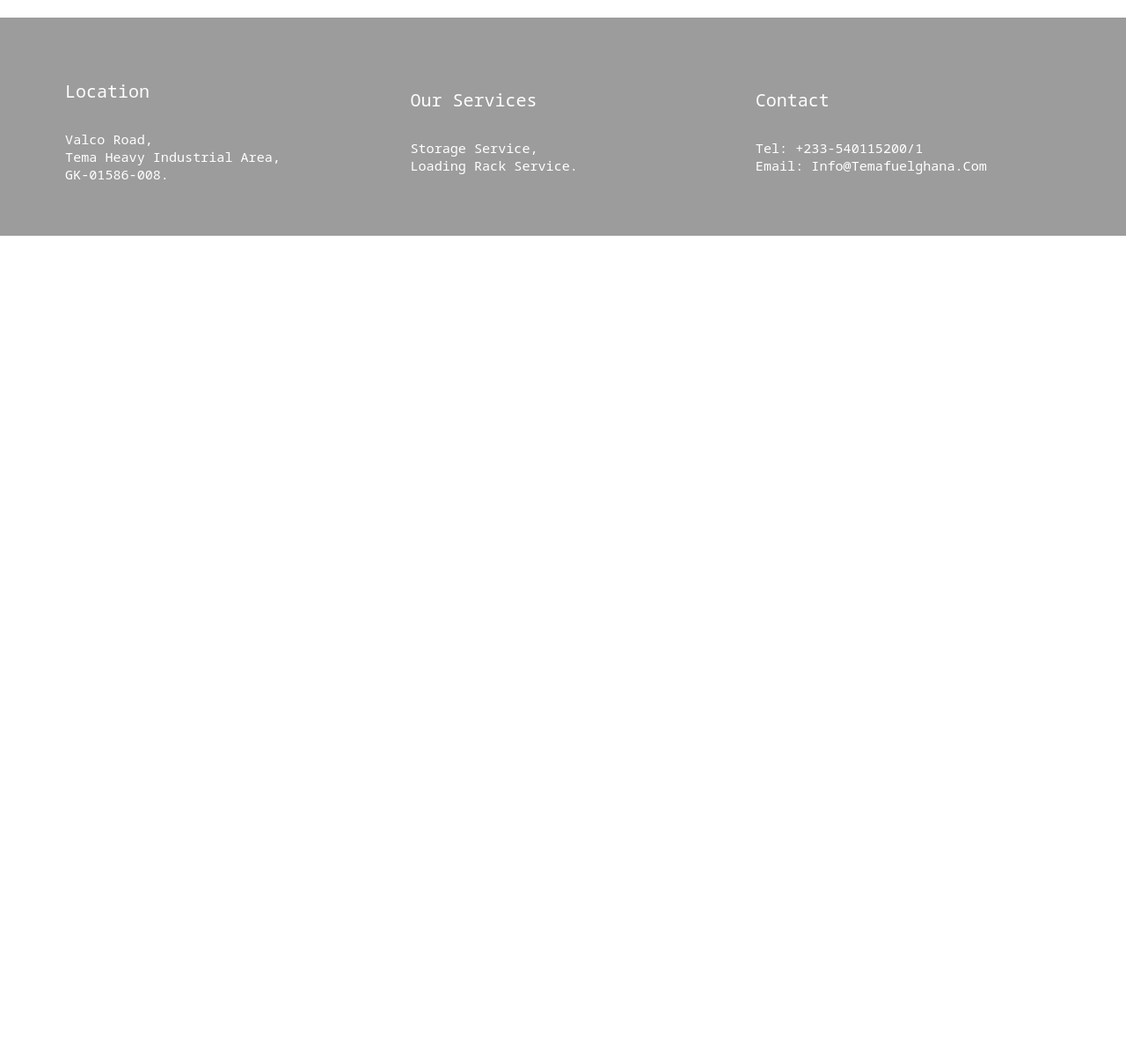
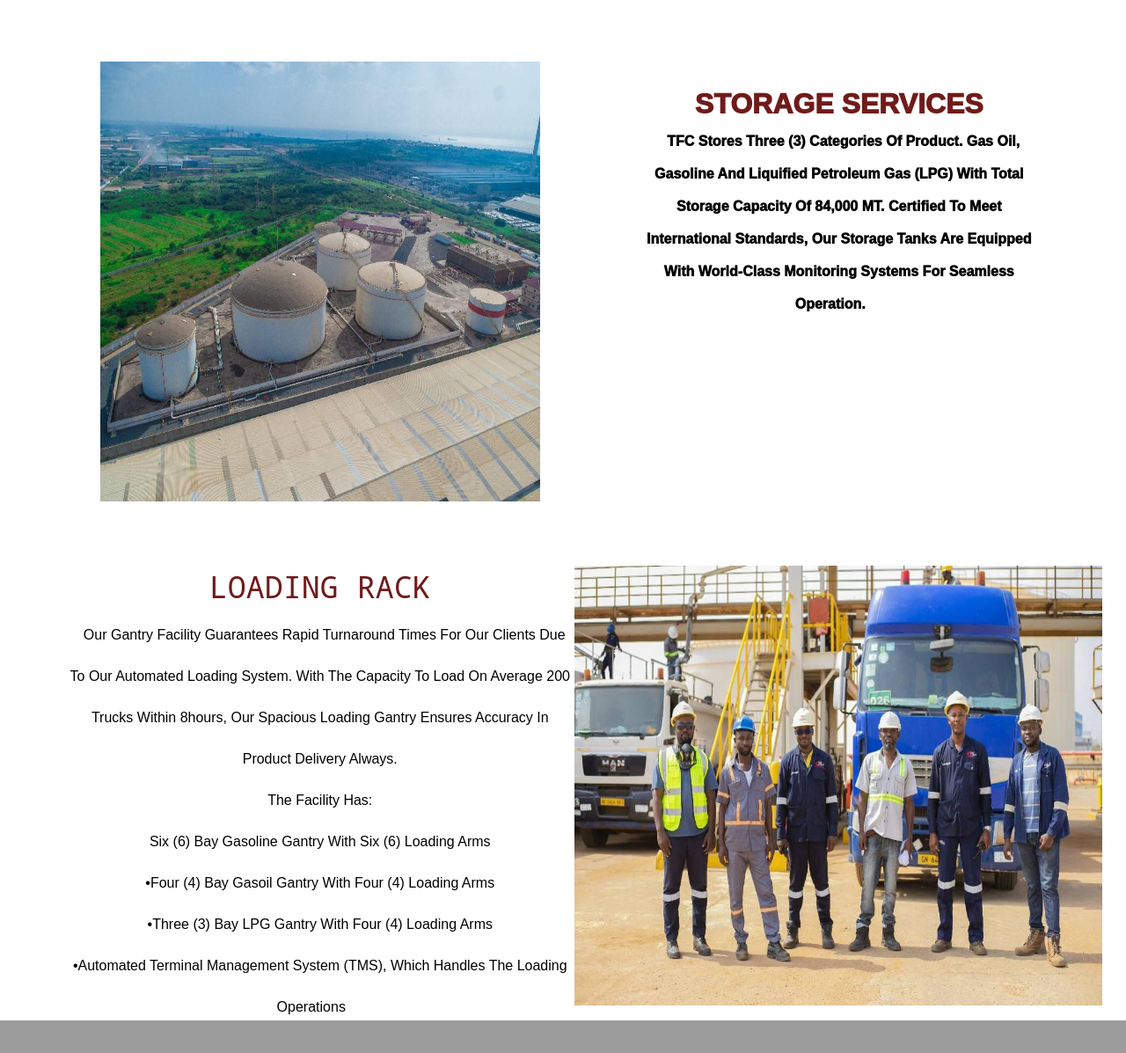
Before and after one commit to ReneSambou/DevCraft, a plain HTML site: page service.html in a window 1280 px wide. Shown: the part 999-2196 px from the top of the page at 88% size. Before the commit the page ends 1267 px from the top, so only its background shows below. Drawn offline with Linux system fonts and the light colour scheme.

Commit message:
Update service page

```diff
--- a/service.html
+++ b/service.html
@@ -43,6 +43,42 @@
 
 <div class="a_header">
     <span class="">OUR SERVICES</span>
+</div>
+
+<div class="service">
+    <div class="serv_image">
+        <img src="TFC_Images/6.jpeg" style="height: 500px; width:500px;">
+    </div>
+    <div class="ser_text">
+        <h2>STORAGE SERVICES<br>
+        <span>
+            TFC stores three (3) categories of product. Gas Oil, Gasoline and Liquified Petroleum Gas (LPG) with total storage capacity of 84,000 MT.
+            Certified to meet international standards, our storage tanks are equipped with world-class monitoring systems for seamless operation.
+        </span>
+        </h2>
+
+    </div>
+
+</div>
+
+<div class="service">
+    <div class="serv_text">
+        <h2>LOADING RACK<br>
+        <span>
+            Our Gantry facility guarantees rapid turnaround times for our clients due to our automated loading system. With the capacity to load on average 200 trucks within 8hours, our spacious loading gantry ensures accuracy in product delivery always.<br>
+            The facility has:<br>
+            Six (6) Bay Gasoline Gantry with Six (6) Loading arms<br>
+            •Four (4) Bay Gasoil Gantry with Four (4) Loading arms<br>
+            •Three (3) Bay LPG Gantry with Four (4) Loading arms<br>
+            •Automated Terminal management System (TMS), which handles the loading operations
+        </span>
+        </h2>
+
+    </div>
+    <div class="serv_image">
+        <img src="TFC_Images/5.jpeg" style="height: 500px; width:600px;">
+    </div>
+
 </div>
 
 
--- a/style.css
+++ b/style.css
@@ -634,6 +634,56 @@ nav.active{
 
 }
 
+.service{
+  position: relative;
+  display: grid;
+  grid-template-columns: 50% 50%;
+  text-align: center;
+  margin-left: 75px;
+  margin-right: 50px;
+  margin-top: 70px ;
+}
+.ser_image{
+    margin-left: 10px;
+    margin-right: 1px;
+    margin-top: 20px;
+
+}
+.ser_text h2{
+    margin-top: 30px;
+    font-size: 32px;
+    color: rgb(112, 27, 27);
+    font-weight: 1000;
+    margin-left: 75px;
+    margin-right: 50px;
+    font-family: Arial, sans-serif;
+}
+.ser_text span{
+
+    margin-top: 20px;
+    font-weight: 10px;
+    font-size: 16px;
+    font-family: Arial, sans-serif; ;
+    color: #000;
+    padding: 10px 20px 20px 10px;
+    ;
+
+
+}
+
+.serv_text span{
+
+    margin-top: 20px;
+    font-weight: 100px;
+    font-size: 16px;
+    font-family: Arial, sans-serif; ;
+    color: #000;
+    padding: 10px 20px 20px 10px;
+
+
+
+}
+
 
   @keyframes bounce {
     0% {
```
